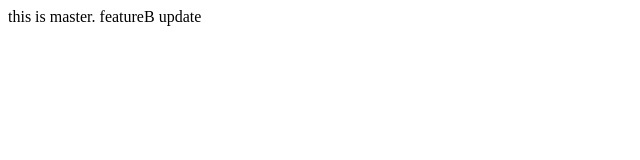
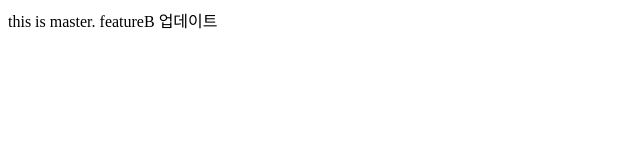
Before and after one commit to hongsline/git-prj, a plain HTML site: page index.html in a window 1280 px wide. Shown: the full height of the page, 0-640 px from the left. Drawn offline with Linux system fonts and the light colour scheme.

Commit message:
featureB update2

```diff
--- a/index.html
+++ b/index.html
@@ -7,6 +7,6 @@
 </head>
 <body>
     this is master.
-    featureB update
+    featureB 업데이트
 </body>
 </html>
```
